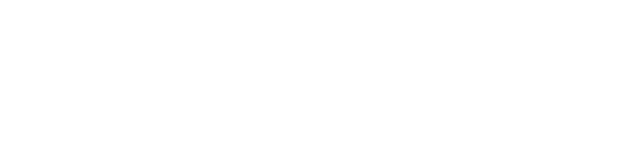
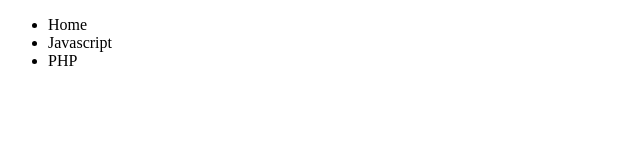
Before and after one commit to MegaSush1/classmate_help, a plain HTML site: page www/index.html in a window 1280 px wide. Shown: the whole page, without its empty margins (0-640 px from the left). Drawn offline with Linux system fonts and the light colour scheme.

Commit message:
Update index.html

```diff
--- a/www/index.html
+++ b/www/index.html
@@ -5,4 +5,15 @@
     <link rel="stylesheet"  href="style.css">
     <title>Classmate Help</title>
   </head>
+  <body>
+    <header>
+      <nav>
+        <ul>
+          <li onclick="topage("home")">Home</li>
+          <li onclick="topage("js")">Javascript</li>
+          <li onclick="topage("php")">PHP</li>
+        </ul>
+      </nav>
+    </header>
+  </body>
 </html>
```
